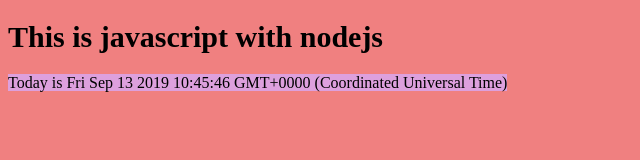
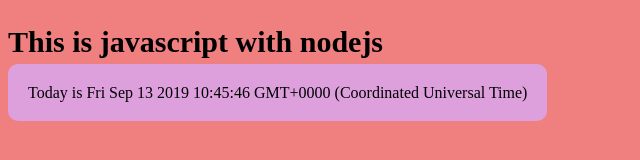
Before and after one commit to nearjay06/nodejs_assignment, a website with bundled scripts: page public/index.html in a window 1280 px wide. Shown: the whole page, without its empty margins (0-640 px from the left). Built offline with nearby package versions, Linux system fonts and the light colour scheme.

Commit message:
modify styles.css

```diff
--- a/assets/style.css
+++ b/assets/style.css
@@ -1,13 +1,19 @@
 body{
     background-color: lightcoral;
+
 }
 
 h1{
     font-family: Goergia;
     font-weight: bold;
     font-size: 30px;
+    padding-top:5px;
+    padding-bottom: 5px;
 }
 
 .lala{
     background-color: plum;
+    padding:20px;
+    border-radius:10px;
+
 }
```
Also changed, not shown: 6 other files.
